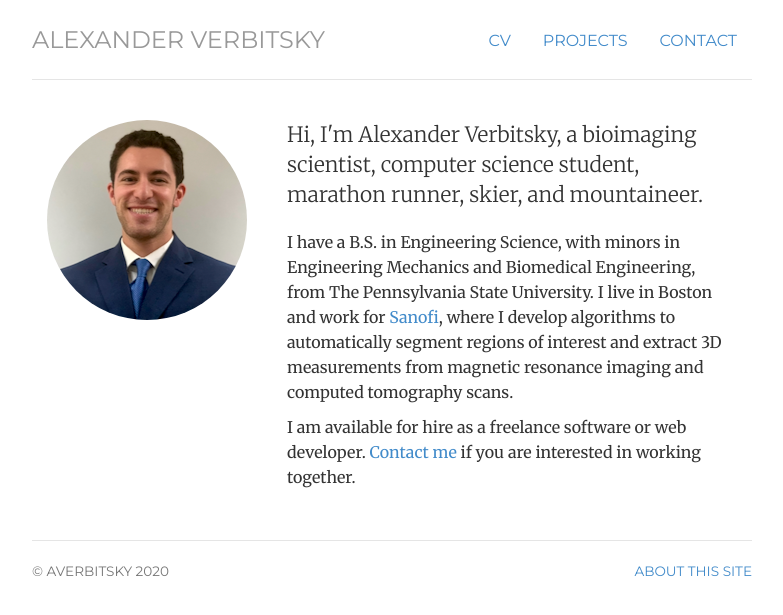
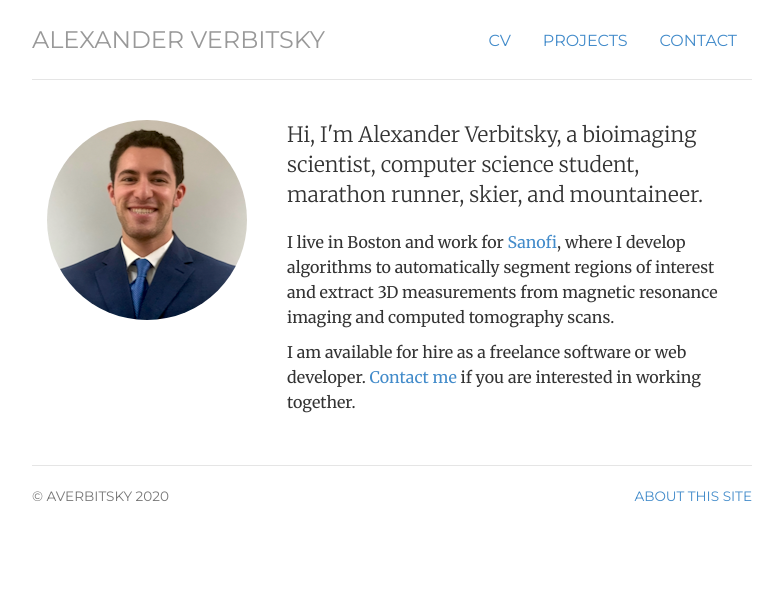
Before and after one commit to averbitsky/averbitsky.github.io, a Jekyll site: the page built from index.html, in a window 1280 px wide. Shown: the top 615 px of the page, without its empty margins (248-1031 px from the left). Built offline with Jekyll 4.4.1, drawn with Linux system fonts in a browser that asks for light colours.

Commit message:
Update index.html

```diff
--- a/index.html
+++ b/index.html
@@ -19,8 +19,7 @@ description: Alexander Verbitsky is a Research Associate II at Sanofi.
                 scientist,</span> computer science student, marathon runner, skier, and mountaineer.
         </p>
 
-        <p>I have a B.S. in Engineering Science, with minors in Engineering Mechanics and
-            Biomedical Engineering, from The Pennsylvania State University. I live in Boston and work for <a
+        <p>I live in Boston and work for <a
                 href="https://www.sanofi.com/">Sanofi</a>, where I develop
             algorithms to automatically segment regions of interest and extract 3D measurements from
             magnetic resonance imaging and computed tomography scans.
```
